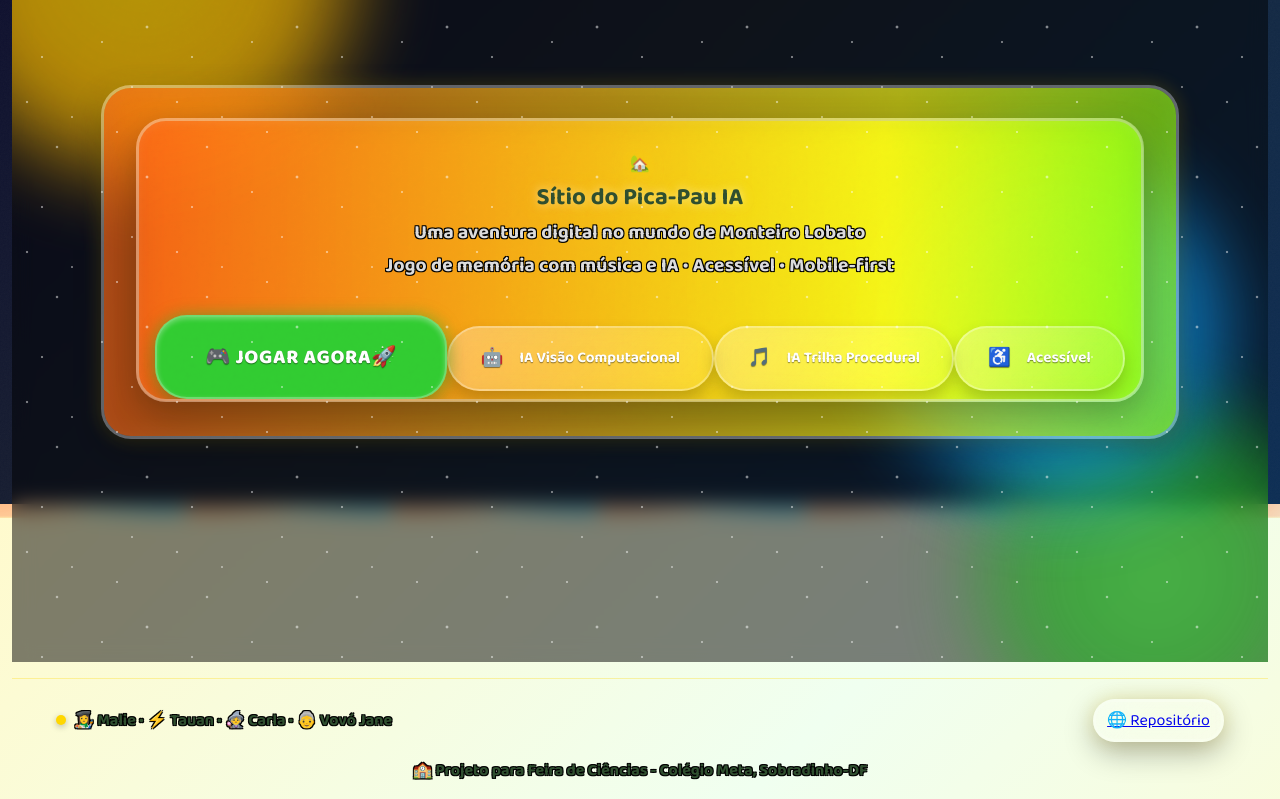
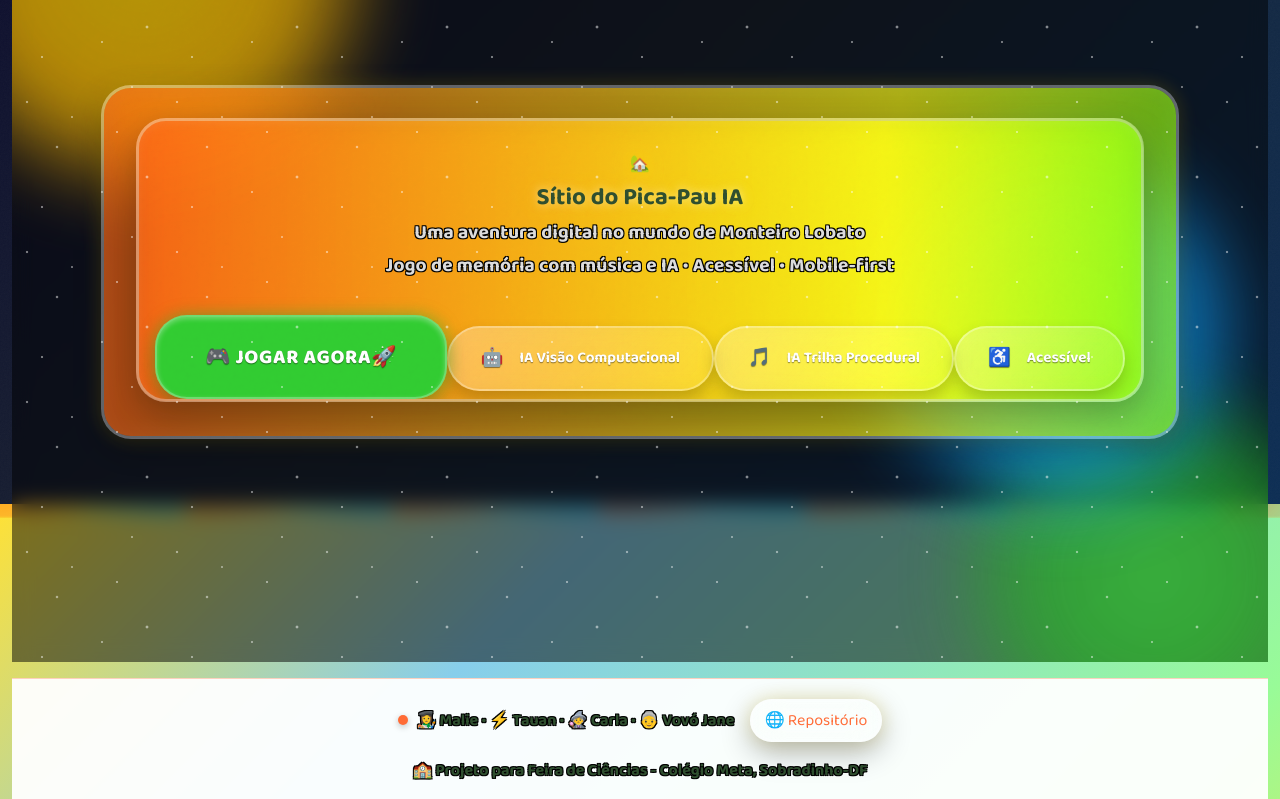
Before and after one commit to TauanRibeiro/sitio-do-pica-pau-ia, a React (Vite) app: page / in a window 1280 px wide. Shown: the part 296-1095 px from the top of the page. Built offline with nearby package versions, Linux system fonts and the light colour scheme; a web font is replaced by a local one.

Commit message:
chore: auto-commit before deploy - 2025-09-19T17:24:01.319Z

```diff
--- a/src/index.css
+++ b/src/index.css
@@ -110,39 +110,41 @@
   --sitio-cream: #FFFACD;         /* Creme da casa e do leite - mais amarelo */
   --sitio-orange: #FFA500;        /* Laranja do pôr do sol - mais vibrante */
 
-  /* Light theme - cores naturais e acolhedoras, mais coloridas */
-  --bg: linear-gradient(135deg, #FFFACD 0%, #F0FFF0 50%, #FFFACD 100%);
-  --bg-solid: #FFFACD;
+  /* Light theme - DIA ENSOLARADO NO SÍTIO - cores vibrantes e quentes */
+  --bg: linear-gradient(135deg, #FFE135 0%, #87CEEB 30%, #98FB98 70%, #FFE135 100%);
+  --bg-solid: #FFE135;
   --fg: #2F4F2F;
   --fg-muted: #5D6D5D;
-  --surface: rgba(255, 250, 205, 0.9);
-  --surface-elevated: rgba(255, 255, 255, 0.95);
-  --border: rgba(139, 69, 19, 0.15);
-  --accent: #FFD700;
-  --accent-hover: #FFC107;
+  --surface: rgba(255, 255, 255, 0.95);
+  --surface-elevated: rgba(255, 255, 255, 0.98);
+  --border: rgba(139, 69, 19, 0.3);
+  --accent: #FF6B35;
+  --accent-hover: #FF4500;
   --secondary: #32CD32;
-  --danger: #FF4500;
-  --shadow: 0 10px 30px rgba(139, 69, 19, 0.1);
-  --shadow-elevated: 0 20px 50px rgba(139, 69, 19, 0.2);
-  --glass: blur(16px) saturate(180%);
-  --ring: 0 0 0 3px rgba(255, 215, 0, 0.35), 0 0 0 6px rgba(255, 165, 0, 0.2);
+  --danger: #DC143C;
+  --shadow: 0 15px 40px rgba(255, 107, 53, 0.25);
+  --shadow-elevated: 0 25px 60px rgba(255, 107, 53, 0.35);
+  --glass: blur(20px) saturate(200%);
+  --ring: 0 0 0 3px rgba(255, 107, 53, 0.5), 0 0 0 6px rgba(255, 215, 0, 0.3);
 }
 
 [data-theme="dark"] {
-  /* Dark theme - noite no sítio com fireflies */
-  --bg: linear-gradient(135deg, #0B1426 0%, #1a2332 50%, #0B1426 100%);
-  --bg-solid: #0B1426;
-  --fg: #E8F4F8;
-  --fg-muted: #B0BEC5;
-  --surface: rgba(26, 35, 50, 0.85);
-  --surface-elevated: rgba(15, 23, 35, 0.9);
-  --border: rgba(255, 215, 0, 0.2);
-  --accent: var(--sitio-yellow);
-  --accent-hover: #FFB300;
-  --secondary: #4CAF50;
-  --danger: #FF5252;
-  --shadow: 0 20px 50px rgba(0, 0, 0, 0.6);
-  --shadow-elevated: 0 30px 80px rgba(0, 0, 0, 0.8);
+  /* Dark theme - NOITE ESTRELADA NO SÍTIO - cores frias e místicas */
+  --bg: linear-gradient(135deg, #0D1B2A 0%, #1B263B 30%, #2D3748 70%, #0D1B2A 100%);
+  --bg-solid: #0D1B2A;
+  --fg: #E2E8F0;
+  --fg-muted: #94A3B8;
+  --surface: rgba(13, 27, 42, 0.92);
+  --surface-elevated: rgba(8, 18, 30, 0.95);
+  --border: rgba(226, 232, 240, 0.2);
+  --accent: #60A5FA;
+  --accent-hover: #3B82F6;
+  --secondary: #10B981;
+  --danger: #EF4444;
+  --shadow: 0 25px 60px rgba(0, 0, 0, 0.8);
+  --shadow-elevated: 0 35px 90px rgba(0, 0, 0, 0.9);
+  --glass: blur(24px) saturate(150%);
+  --ring: 0 0 0 3px rgba(96, 165, 250, 0.6), 0 0 0 6px rgba(59, 130, 246, 0.3);
 }
 
 html {
@@ -158,6 +160,12 @@
   font-feature-settings: 'cv02', 'cv03', 'cv04', 'cv11';
   font-variation-settings: 'opsz' 32;
 }
+
+/* Themed basics */
+::selection { background: color-mix(in srgb, var(--accent) 65%, transparent); color: #111; }
+a { color: var(--accent); text-decoration: none; }
+a:hover { color: var(--accent-hover); text-decoration: underline; }
+hr { border: 0; height: 1px; background: color-mix(in srgb, var(--border) 60%, transparent); }
 
 /* Enhanced glass effects */
 .glass {
@@ -471,17 +479,19 @@
   margin-top: 1rem;
   padding-top: .25rem;
   border-top: 1px solid color-mix(in srgb, var(--accent) 30%, transparent);
+  background: var(--surface);
 }
 .site-footer .footer-row {
   max-width: 1200px; margin: 0 auto;
   padding: 1rem 1rem;
   display: flex; flex-wrap: wrap;
-  align-items: center; justify-content: space-between;
-  gap: .75rem;
+  align-items: center; justify-content: center;
+  text-align: center;
+  gap: .75rem 1rem;
 }
-.site-footer .footer-left { display: inline-flex; align-items: center; gap: .5rem; font-weight: 900; color: var(--fg); }
+.site-footer .footer-left { display: inline-flex; align-items: center; gap: .5rem; font-weight: 900; color: var(--fg); justify-content: center; }
 .site-footer .dot { width: 10px; height: 10px; border-radius: 999px; background: var(--accent); box-shadow: 0 2px 6px rgba(0,0,0,.25); display: inline-block; }
-.site-footer .footer-right { display: inline-flex; align-items: center; gap: .5rem; }
+.site-footer .footer-right { display: inline-flex; align-items: center; gap: .5rem; justify-content: center; }
 .site-footer .footer-link { padding: .35rem .7rem; border-radius: .75rem; }
 .site-footer .footer-note { max-width: 1200px; margin: 0 auto; padding: 0 1rem 1rem; text-align: center; font-weight: 900; color: var(--fg); }
 
```
Also changed, not shown: public/printable-cards.html (+49 -6 lines), src/App.jsx (+24 -24 lines).
